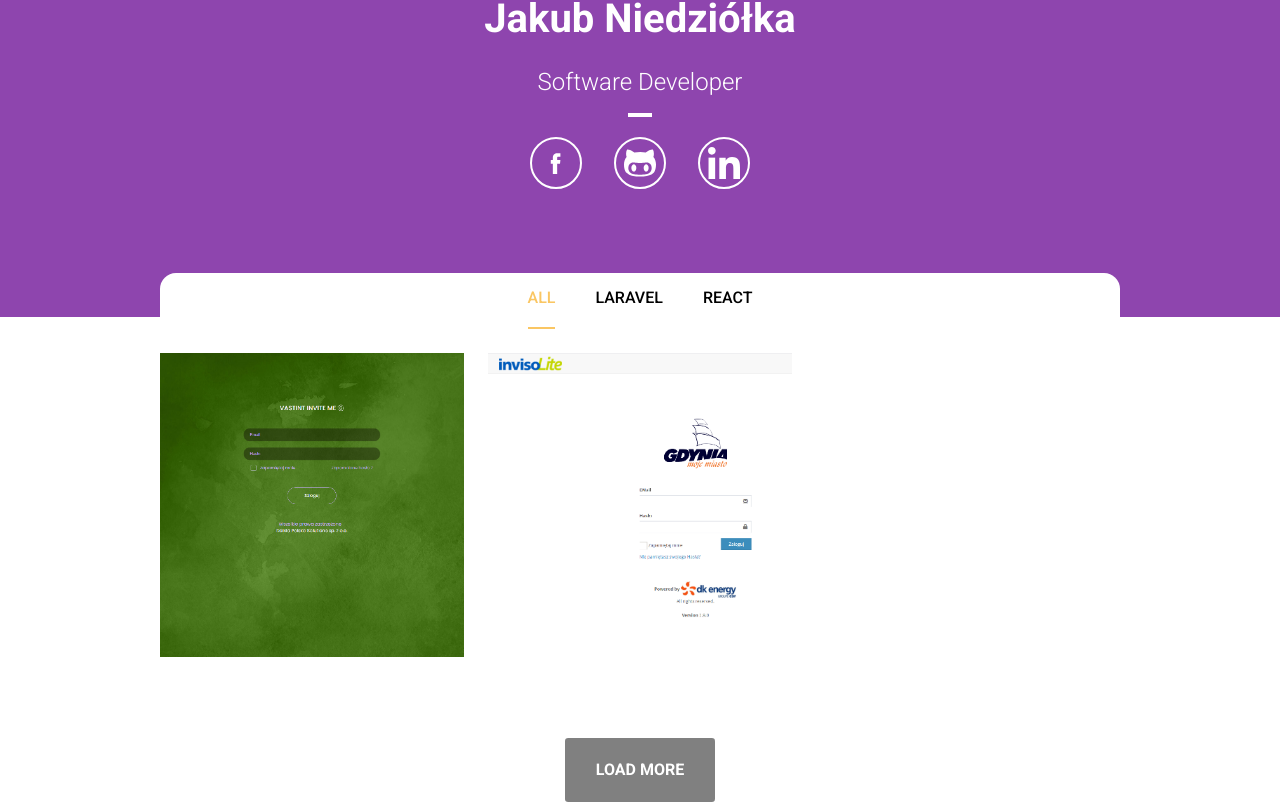
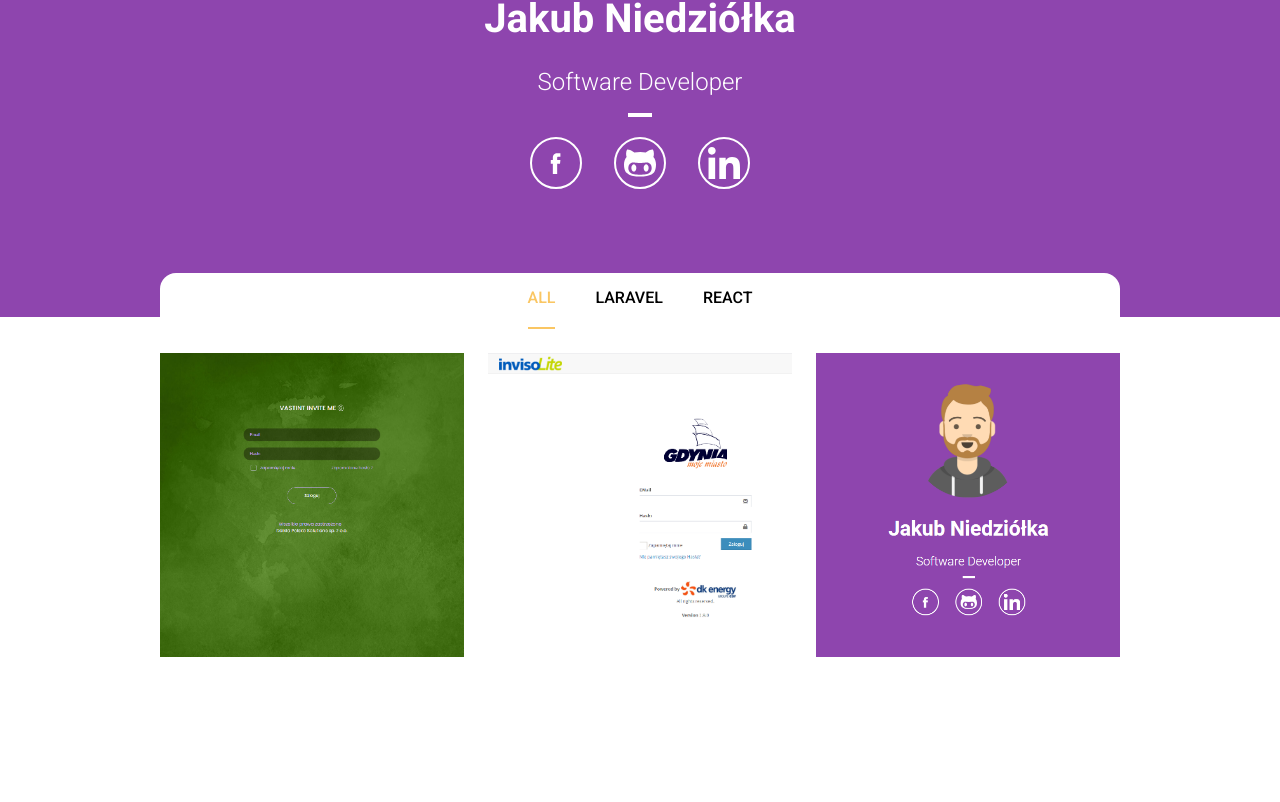
Before and after one commit to jniedziolka/jniedziolka.github.io, a React (Create React App) app: page / in a window 1280 px wide. Shown: the part 435-1237 px from the top of the page. After the commit the page ends 1094 px from the top, so only its background shows below. Built offline with nearby package versions, Linux system fonts and the light colour scheme.

Commit message:
Added portfolio website to projects, changed way of displaying buttons in the showcase component (they appear on the image instead below) as well as provided titles of projects

```diff
--- a/src/assets/storage/projects.js
+++ b/src/assets/storage/projects.js
@@ -1,6 +1,7 @@
 const Projects = [
     {
         id: 1,
+        title: 'InviteMe (company project)',
         image: 'images/inviteme.png',
         tag: 'laravel',
         code: '',
@@ -9,10 +10,20 @@ const Projects = [
 
     {
         id: 2,
+        title: 'InvisoLite (company project)',
         image: 'images/inviso.png',
         tag: 'laravel',
         code: '',
         live: 'https://gdynia.invisolite.com'
+    },
+
+    {
+        id: 3,
+        title: 'Portfolio Website',
+        image: 'images/portfolio.png',
+        tag: 'react',
+        code: 'https://github.com/jniedziolka/jniedziolka.github.io',
+        live: 'https://jniedziolka.github.io/'
     }
 ];
 
--- a/src/components/showcase/showcase.component.jsx
+++ b/src/components/showcase/showcase.component.jsx
@@ -9,9 +9,9 @@ import {
     ShowcaseProjectsContainer,
     ShowcaseProject,
     ShowcaseImage,
+    ShowcaseHeader,
     ShowcaseLinksContainer,
-    ShowcaseCodeLink,
-    ShowcaseCodeButton,
+    ShowcaseExternalLink,
     ShowcaseMoreButton
 } from './showcase.styles';
 
@@ -51,15 +51,10 @@ const Showcase = () => {
                         if(active === 'all' || active === project.tag) {
                             return  <ShowcaseProject  key={project.id} >
                                         <ShowcaseImage src={project.image} alt="" />
+                                        <ShowcaseHeader>{project.title}</ShowcaseHeader>
                                         <ShowcaseLinksContainer>
-                                            {
-                                                project.code ? <ShowcaseCodeLink href={project.code} target="_blank" rel="noopener noreferrer">CODE</ShowcaseCodeLink>
-                                                             : <ShowcaseCodeButton disabled={true}>CODE</ShowcaseCodeButton>
-                                            }
-                                            {
-                                                project.live ? <ShowcaseCodeLink href={project.live} target="_blank" rel="noopener noreferrer">LIVE</ShowcaseCodeLink>
-                                                             : <ShowcaseCodeButton disabled={true}>LIVE</ShowcaseCodeButton>
-                                            }
+                                            <ShowcaseExternalLink href={project.code ? project.code : ''} target="_blank" rel="noopener noreferrer" enabled={project.code}>CODE</ShowcaseExternalLink>
+                                            <ShowcaseExternalLink href={project.live ? project.live : ''} target="_blank" rel="noopener noreferrer" enabled={project.live}>LIVE</ShowcaseExternalLink>
                                         </ShowcaseLinksContainer>
                                     </ShowcaseProject>
                         }
@@ -67,7 +62,7 @@ const Showcase = () => {
                     })
                 }
             </ShowcaseProjectsContainer>
-            <ShowcaseMoreButton disabled={Projects.length > 6 ? false : true}>LOAD MORE</ShowcaseMoreButton>
+            {Projects.length > 6 ? <ShowcaseMoreButton>LOAD MORE</ShowcaseMoreButton> : null}
         </ShowcaseContainer>
     );
 }
--- a/src/components/showcase/showcase.styles.jsx
+++ b/src/components/showcase/showcase.styles.jsx
@@ -44,6 +44,7 @@ export const ShowcaseProjectsContainer = styled.div`
     grid-template-columns: 1fr 1fr 1fr;
     column-gap: 1.5rem;
     row-gap: 1.5rem;
+    margin-bottom: 1.5rem;
 
     @media only screen and (max-width: ${breakpoints.breakpointMedium}) {
         grid-template-columns: 1fr 1fr;
@@ -63,17 +64,38 @@ export const ShowcaseProject = styled.div`
         opacity: 1;
     }
 
-    &:hover {
-        transform: scale(1.1);
+    &:hover > img {
+        filter: brightness(75%);
+    }
+
+    &:hover > p {
+        opacity: 1;
     }
 `;
 
 export const ShowcaseImage = styled.img`
     max-width: 100%;
     height: auto;
+    transition: all .5s;
+`;
+
+export const ShowcaseHeader = styled.p`
+    width: 100%;
+    font-size: 1.25rem;
+    display: block;
+    position: absolute;
+    top: 20%;
+    text-align: center;
+    color: white;
+    opacity: 0;
+    transition: opacity .5s;
 `;
 
 export const ShowcaseLinksContainer = styled.div`
+    position: absolute;
+    top: 80%;
+    left: 50%;
+    transform: translate(-50%, -50%);
     display: flex;
     justify-content: center;
     font-size: 1rem;
@@ -87,27 +109,17 @@ export const ShowcaseLinksContainer = styled.div`
     }
 `;
 
-export const ShowcaseCodeLink = styled.a`
+export const ShowcaseExternalLink = styled.a`
+    font-weight: 700;
     text-decoration: none;
     outline: none;
-    background-color: #FAC663;
+    background-color: #8e45ae;
     color: white;
     border-radius: 1px;
     padding: 1rem 1.5rem;
-`;
-
-export const ShowcaseCodeButton = styled.button`
-    text-decoration: none;
-    outline: none;
-    background-color: #FAC663;
-    color: white;
-    border-radius: 1px;
-    padding: 1rem 1.5rem;
-
-    &:disabled {
-        cursor: not-allowed;
-        background-color: gray;
-    }
+    border: none;
+    pointer-events: ${props => props.enabled ? 'auto' : 'none'};
+    opacity: ${props => props.enabled ? 1 : .5};
 `;
 
 export const ShowcaseMoreButton = styled.button`
@@ -116,7 +128,7 @@ export const ShowcaseMoreButton = styled.button`
     outline: none;
     border: .2rem solid transparent;
     margin: 1.5rem auto;
-    padding: 1.25rem 1.75rem;
+    padding: 1.25rem 1.5rem;
     border-radius: .2rem;
     background-color: #FAC663;
     color: white;
@@ -124,14 +136,9 @@ export const ShowcaseMoreButton = styled.button`
     font-weight: 700;
     transition: all 1s;
 
-    &:hover:enabled {
+    &:hover {
         background-color: white;
         color: #FAC663;
         border: .2rem solid #FAC663;
     }
-
-    &:disabled {
-        cursor: not-allowed;
-        background-color: gray;
-    }
 `;
--- a/src/pages/about/about.styles.jsx
+++ b/src/pages/about/about.styles.jsx
@@ -31,7 +31,8 @@ export const AboutMe = styled.div`
     }
 
     @media only screen and (max-width: ${breakpoints.breakpointSmallest}) {
-        margin: 0 4rem;
+        margin: 0 1.5rem;
+        width: 90%;
     }
 `;
 
@@ -74,7 +75,7 @@ export const AboutPosition = styled.p`
 
 export const AboutWork = styled.div`
     @media only screen and (max-width: ${breakpoints.breakpointSmallest}) {
-        margin: 0 4rem;
+        margin: 0 1.5rem;
     }
 `;
 
```
Also changed, not shown: public/images/portfolio.png (added).
